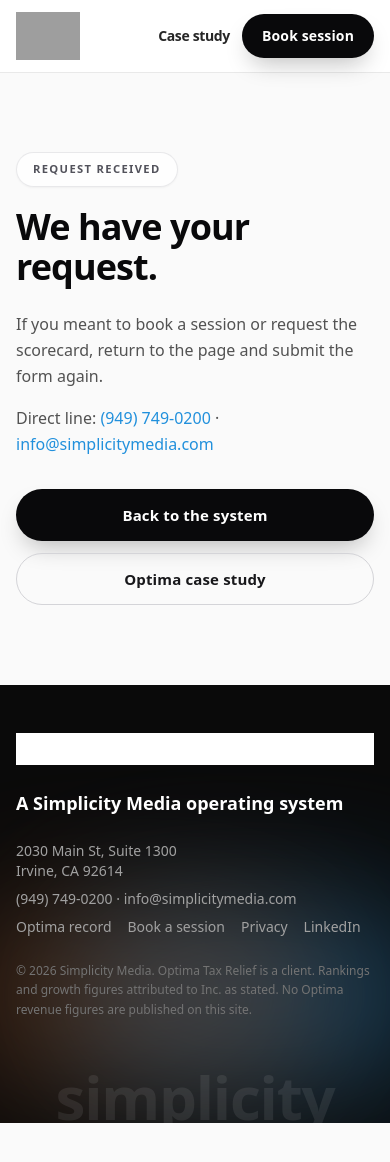
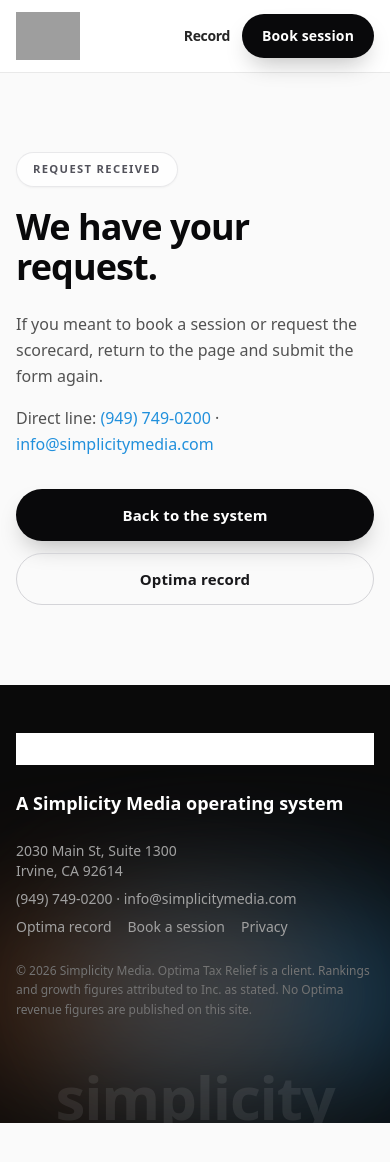
Before and after one commit to solfinnai/simplicityscaling, a Next.js app: page /thanks in a window 390 px wide. Shown: the top 1162 px of the page. Built offline with nearby package versions, Linux system fonts and the light colour scheme; grey boxes are pictures that could not be loaded; a web font is replaced by a local one.

Commit message:
Point nav, hero, footer, and thanks to the inlined Optima record

```diff
--- a/src/app/thanks/page.tsx
+++ b/src/app/thanks/page.tsx
@@ -73,12 +73,9 @@ export default async function ThanksPage({
         >
           Back to the system
         </Link>
-        <a
-          href={SITE.caseStudyUrl}
-          className="btn-secondary"
-        >
-          Optima case study
-        </a>
+        <Link href={`/${SITE.caseStudyPath}`} className="btn-secondary">
+          Optima record
+        </Link>
       </div>
     </article>
   );
--- a/src/components/four-moves.tsx
+++ b/src/components/four-moves.tsx
@@ -1,15 +1,22 @@
+import { SectionCta } from "@/components/section-cta";
+import { SystemLoop } from "@/components/system-loop";
 import { copy } from "@/lib/copy";
 
 export function FourMoves() {
   return (
     <section id="system" className="border-t border-neutral-200 bg-white">
       <div className="mx-auto w-full max-w-6xl px-4 py-16 sm:px-6 lg:py-24">
+        <div className="grid items-start gap-12 lg:grid-cols-[minmax(0,1.15fr)_minmax(0,0.85fr)]">
+          <div>
             <h2 className="max-w-2xl text-3xl tracking-tight sm:text-4xl">
               {copy.fourMoves.heading}
             </h2>
             <p className="mt-5 max-w-2xl text-base leading-relaxed font-medium text-neutral-600 sm:text-lg">
               {copy.fourMoves.intro}
             </p>
+          </div>
+          <SystemLoop />
+        </div>
         <ol className="mt-12 grid gap-5 sm:grid-cols-2">
           {copy.fourMoves.items.map((item) => (
             <li
@@ -26,6 +33,7 @@ export function FourMoves() {
             </li>
           ))}
         </ol>
+        <SectionCta eventLabel="system_book" className="mt-10" />
       </div>
     </section>
   );
--- a/src/components/site-footer.tsx
+++ b/src/components/site-footer.tsx
@@ -46,7 +46,7 @@ export function SiteFooter() {
             </a>
           </p>
           <p className="flex flex-wrap gap-x-4 gap-y-2">
-            <a href={SITE.caseStudyUrl} className="hover:text-white">
+            <a href={SITE.caseStudyPath} className="hover:text-white">
               {copy.footer.caseStudy}
             </a>
             <a href="#strategy-session" className="hover:text-white">
@@ -54,9 +54,6 @@ export function SiteFooter() {
             </a>
             <a href="/privacy" className="hover:text-white">
               Privacy
-            </a>
-            <a href={SITE.linkedinUrl} className="hover:text-white">
-              LinkedIn
             </a>
           </p>
         </div>
--- a/src/components/site-header.tsx
+++ b/src/components/site-header.tsx
@@ -11,10 +11,10 @@ export function SiteHeader() {
           <HeaderBrand />
           <nav aria-label="Primary" className="flex shrink-0 items-center gap-3 sm:gap-5">
             <a
-              href={SITE.caseStudyUrl}
+              href={SITE.caseStudyPath}
               className="font-accent text-sm font-bold tracking-tight text-neutral-800 underline-offset-4 hover:text-accent hover:underline"
             >
-              <span className="sm:hidden">Case study</span>
+              <span className="sm:hidden">Record</span>
               <span className="hidden sm:inline">{copy.nav.caseStudy}</span>
             </a>
             <a href="#strategy-session" className="btn-primary !min-h-11 px-5 text-sm sm:px-6">
```
Lines whose indentation alone changed are shown as unchanged.
